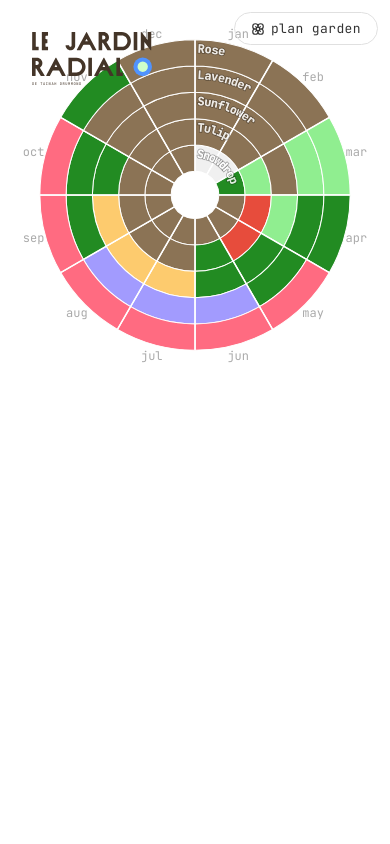
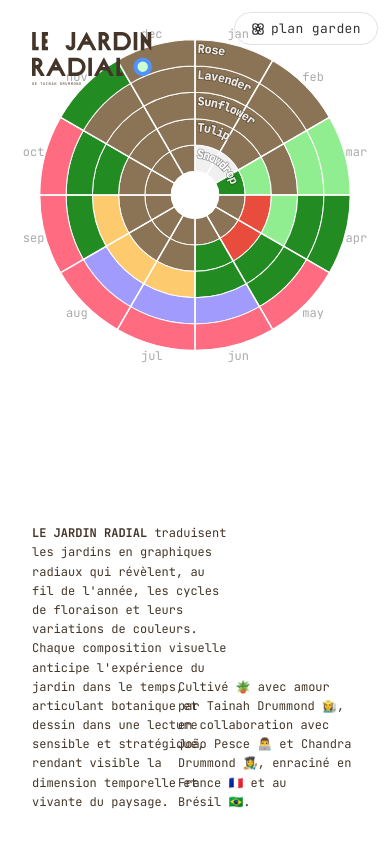
Before and after one commit to jpesce/le-jardin-radial, a React (Vite) app: page / in a window 390 px wide. Built offline with nearby package versions, Linux system fonts and the light colour scheme.

Commit message:
feat: add description and credits text blocks
- Add project description text fixed to bottom-left
- Add credits text fixed to bottom-right
- Both use JetBrains Mono 12px in logo brown (#443528)
- Responsive widths scaling with viewport
- Non-breaking spaces keep emojis with preceding words

```diff
--- a/src/App.css
+++ b/src/App.css
@@ -50,6 +50,37 @@
   display: block;
 }
 
+.app-credits {
+  position: fixed;
+  bottom: 2rem;
+  right: 2rem;
+  width: max(180px, 15vw);
+  font-family: "JetBrains Mono", monospace;
+  font-size: 12px;
+  font-weight: 400;
+  color: #443528;
+  line-height: 1.6;
+  z-index: 50;
+  text-align: left;
+}
+
+.app-description {
+  position: fixed;
+  bottom: 2rem;
+  left: 2rem;
+  width: max(200px, 20vw);
+  font-family: "JetBrains Mono", monospace;
+  font-size: 12px;
+  font-weight: 400;
+  color: #443528;
+  line-height: 1.6;
+  z-index: 50;
+}
+
+.app-description strong {
+  font-weight: 700;
+}
+
 @media (max-width: 480px) {
   .chart-area {
     padding: 1rem;
--- a/src/App.jsx
+++ b/src/App.jsx
@@ -50,6 +50,20 @@ export default function App() {
         onTogglePanel={() => setPanelOpen((prev) => !prev)}
         onClose={() => setPanelOpen(false)}
       />
+      <p className="app-credits">
+        Cultivé&nbsp;🪴 avec amour par Tainah Drummond&nbsp;👩‍🌾, en
+        collaboration avec João Pesce&nbsp;👨‍💻 et
+        Chandra Drummond&nbsp;👩‍🎨, enraciné en
+        France&nbsp;🇫🇷 et au Brésil&nbsp;🇧🇷.
+      </p>
+      <p className="app-description">
+        <strong>LE JARDIN RADIAL</strong> traduisent les jardins en graphiques
+        radiaux qui révèlent, au fil de l'année, les cycles de floraison et
+        leurs variations de couleurs. Chaque composition visuelle anticipe
+        l'expérience du jardin dans le temps, articulant botanique et dessin
+        dans une lecture sensible et stratégique, rendant visible la dimension
+        temporelle et vivante du paysage.
+      </p>
     </div>
   );
 }
```
